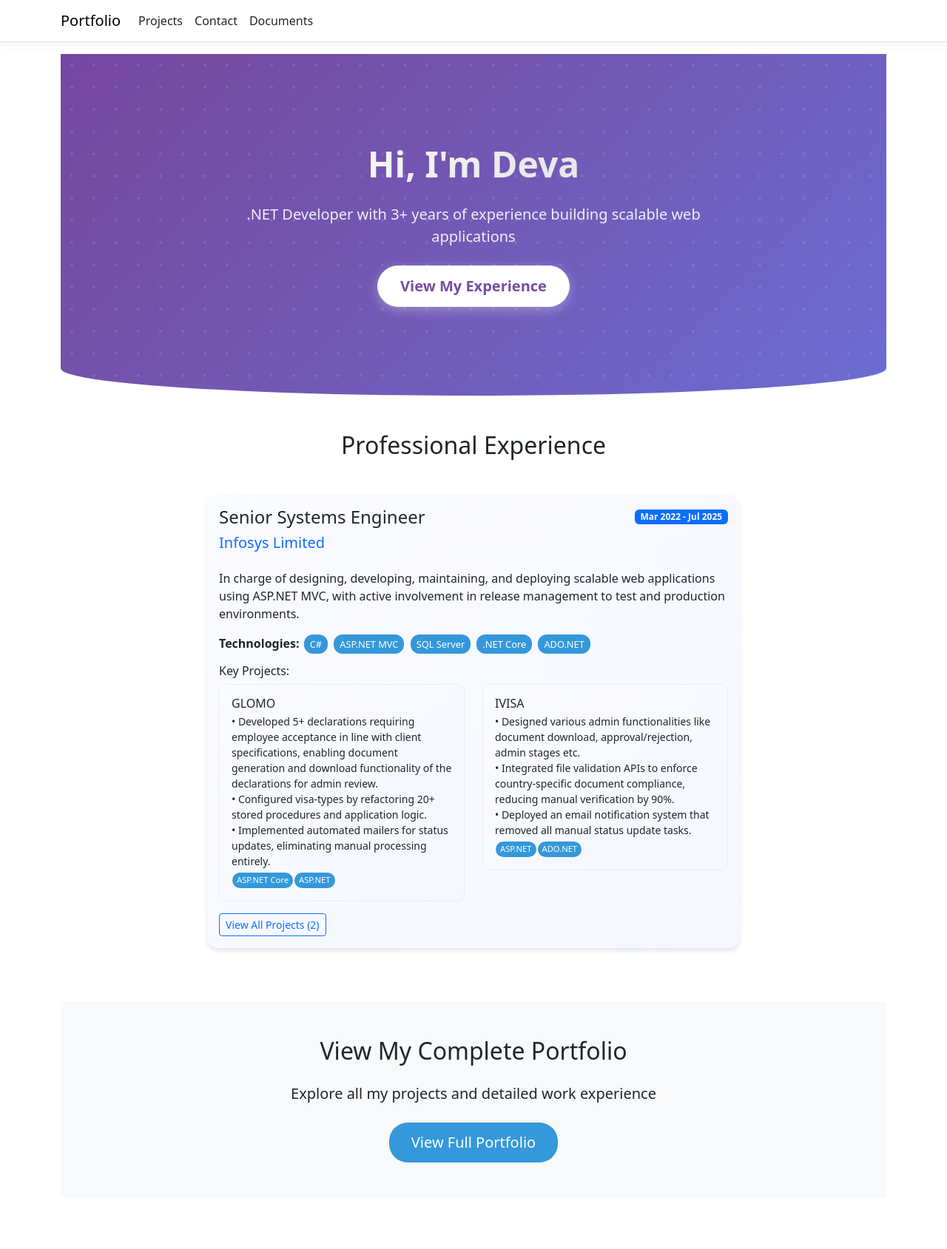
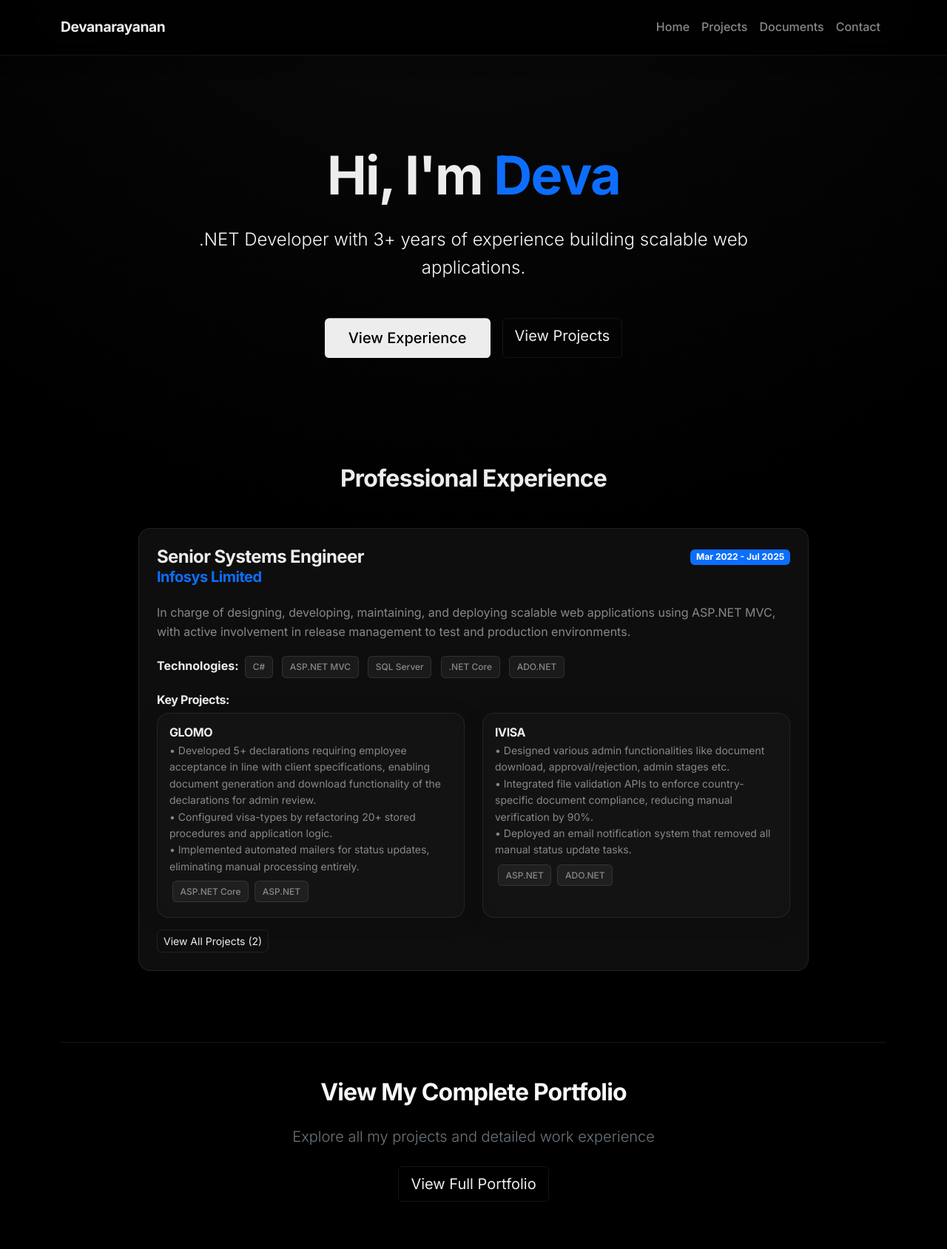
Before and after one commit to Devanarayanan09/PortfolioSite, an ASP.NET Core app: page / in a window 1280 px wide. Shown: the whole page at 74% size. Before the commit the page ends 1572 px from the top, so only its background shows below. Run offline with ASP.NET Core 8, Linux system fonts and the light colour scheme; data comes from the database, SQL or seed files in the repository; style sheets or scripts are compiled from the project's sources.

Commit message:
Updated design

```diff
--- a/Pages/Index.cshtml
+++ b/Pages/Index.cshtml
@@ -4,13 +4,18 @@
     ViewData["Title"] = "Home";
 }
 
-<section class="hero-section">
-    <div class="container-fluid">
+<section class="hero-section py-5 px-3 d-flex align-items-center" style="min-height: 60vh;">
+    <div class="container animate-float">
         <div class="row">
-            <div class="col-lg-8 mx-auto">
-                <h1 class="display-4 mb-4">Hi, I'm Deva</h1>
-                <p class="lead mb-4">.NET Developer with 3+ years of experience building scalable web applications</p>
-                <a href="#experience" class="btn btn-light btn-lg">View My Experience</a>
+            <div class="col-lg-10 mx-auto text-center">
+                <h1 class="display-2 mb-4 fw-bolder tracking-tight">Hi, I'm <span class="text-primary">Deva</span></h1>
+                <p class="lead mb-5 text-light fs-4" style="max-width: 800px; margin: 0 auto;">
+                    .NET Developer with 3+ years of experience building scalable web applications.
+                </p>
+                <div class="d-flex justify-content-center gap-3">
+                    <a href="#experience" class="btn btn-primary btn-lg">View Experience</a>
+                    <a asp-page="/Projects" class="btn btn-outline-primary btn-lg">View Projects</a>
+                </div>
             </div>
         </div>
     </div>
@@ -21,11 +26,11 @@
         <h2 class="text-center mb-5">Professional Experience</h2>
 
         <div class="row">
-            <div class="col-lg-8 mx-auto">
+            <div class="col-lg-10 mx-auto">
                 @foreach (var experience in Model.Experiences)
                 {
-                    <div class="experience-card card mb-4">
-                        <div class="card-body">
+                    <div class="glass-card mb-4 mb-lg-5">
+                        <div class="card-body bg-transparent p-0">
                             <div class="d-flex justify-content-between align-items-start">
                                 <div>
                                     <h4 class="card-title">@experience.Position</h4>
@@ -57,7 +62,7 @@
                                         @foreach (var project in experience.Projects.Take(2))
                                         {
                                             <div class="col-md-6 mb-2">
-                                                <div class="card project-preview-card">
+                                                <div class="glass-panel text-start h-100">
                                                     <div class="card-body p-3">
                                                         <h6 class="card-title mb-1">@project.Title</h6>
                                                         <p class="card-text small mb-1">@Html.Raw(project.Description)</p>
@@ -86,41 +91,21 @@
     </div>
 </section>
 
-<section class="bg-light py-5">
+<section class="bg-transparent py-5 border-top border-secondary" style="border-color: var(--glass-border) !important;">
     <div class="container text-center">
-        <h2 class="mb-4">View My Complete Portfolio</h2>
-        <p class="lead mb-4">Explore all my projects and detailed work experience</p>
-        <a asp-page="/Projects" class="btn btn-primary btn-lg">View Full Portfolio</a>
+        <h2 class="mb-4 text-light">View My Complete Portfolio</h2>
+        <p class="lead mb-4 text-secondary">Explore all my projects and detailed work experience</p>
+        <a asp-page="/Projects" class="btn btn-outline-primary btn-lg">View Full Portfolio</a>
     </div>
 </section>
 
 <style>
-    .experience-card {
-        transition: transform 0.3s ease;
-        border: none;
-        border-radius: 15px;
-        box-shadow: 0 4px 6px rgba(0, 0, 0, 0.1);
-    }
-
-        .experience-card:hover {
-            transform: translateY(-2px);
-            box-shadow: 0 8px 25px rgba(0, 0, 0, 0.15);
-        }
-
     .project-preview-card {
-        border: 1px solid #e9ecef;
-        border-radius: 10px;
         transition: all 0.2s ease;
     }
 
-        .project-preview-card:hover {
-            border-color: var(--secondary-color);
-            background-color: #f8f9fa;
-        }
-
-    .tech-badge.small {
-        font-size: 0.7rem;
-        padding: 2px 6px;
-        margin: 1px;
+    .project-preview-card:hover {
+        border-color: var(--accent-primary);
+        background-color: rgba(255, 255, 255, 0.05);
     }
 </style>
--- a/Pages/Shared/_Layout.cshtml
+++ b/Pages/Shared/_Layout.cshtml
@@ -4,6 +4,12 @@
     <meta charset="utf-8" />
     <meta name="viewport" content="width=device-width, initial-scale=1.0" />
     <title>@ViewData["Title"] - Portfolio</title>
+
+    <!-- Fonts -->
+    <link rel="preconnect" href="https://fonts.googleapis.com">
+    <link rel="preconnect" href="https://fonts.gstatic.com" crossorigin>
+    <link href="https://fonts.googleapis.com/css2?family=Inter:wght@300;400;500;600;700;800&display=swap" rel="stylesheet">
+
     <link rel="stylesheet" href="~/lib/bootstrap/dist/css/bootstrap.min.css" />
     <link rel="stylesheet" href="~/css/site.css" asp-append-version="true" />
     <link rel="stylesheet" href="~/PortfolioSite.styles.css" asp-append-version="true" />
@@ -11,22 +17,25 @@
 </head>
 <body>
     <header>
-        <nav class="navbar navbar-expand-sm navbar-toggleable-sm navbar-light bg-white border-bottom box-shadow mb-3">
+        <nav class="navbar navbar-expand-sm navbar-toggleable-sm mb-4 fixed-top glass-panel" style="border-radius: 0; border-top: none; border-left: none; border-right: none;">
             <div class="container">
-                <a class="navbar-brand" asp-page="/Index">Portfolio</a>
+                <a class="navbar-brand" asp-page="/Index">Devanarayanan</a>
                 <button class="navbar-toggler" type="button" data-bs-toggle="collapse" data-bs-target=".navbar-collapse">
                     <span class="navbar-toggler-icon"></span>
                 </button>
-                <div class="navbar-collapse collapse d-sm-inline-flex justify-content-between">
-                    <ul class="navbar-nav flex-grow-1">
+                <div class="navbar-collapse collapse d-sm-inline-flex justify-content-end">
+                    <ul class="navbar-nav">
                         <li class="nav-item">
-                            <a class="nav-link text-dark" asp-page="/Projects">Projects</a>
+                            <a class="nav-link" asp-page="/Index">Home</a>
                         </li>
                         <li class="nav-item">
-                            <a class="nav-link text-dark" asp-page="/Contact">Contact</a>
+                            <a class="nav-link" asp-page="/Projects">Projects</a>
                         </li>
                         <li class="nav-item">
-                            <a class="nav-link text-dark" asp-page="/Documents">Documents</a>
+                            <a class="nav-link" asp-page="/Documents">Documents</a>
+                        </li>
+                        <li class="nav-item">
+                            <a class="nav-link" asp-page="/Contact">Contact</a>
                         </li>
                     </ul>
                 </div>
@@ -34,7 +43,7 @@
         </nav>
     </header>
 
-    <div class="container">
+    <div class="container" style="padding-top: 100px;">
         <main role="main" class="pb-3">
             @RenderBody()
         </main>
--- a/wwwroot/css/site.css
+++ b/wwwroot/css/site.css
@@ -1,335 +1,232 @@
+/* Global Custom Properties */
+/* Global Custom Properties */
 :root {
-    --primary-color: #2c3e50;
-    --secondary-color: #3498db;
-    --accent-color: #e74c3c;
-}
-.hero-section {
-    background: linear-gradient(135deg, #667eea 0%, #764ba2 100%);
-    color: white;
-    padding: 120px 0;
-    text-align: center;
-    position: relative;
+    --bg-dark: #000000;
+    --bg-darker: #0a0a0a;
+    --text-primary: #ededed;
+    --text-secondary: #888888;
+    --accent-primary: #ffffff;
+    --accent-secondary: #a1a1aa;
+    --accent-gradient: linear-gradient(135deg, #ffffff 0%, #a1a1aa 100%);
+    --glass-bg: rgba(20, 20, 20, 0.7);
+    --glass-border: rgba(255, 255, 255, 0.08);
+    --font-sans: 'Inter', system-ui, -apple-system, sans-serif;
 }
 
-    .hero-section::before {
-        content: "";
-        position: absolute;
-        top: 0;
-        left: 0;
-        width: 100%;
-        height: 100%;
-        background-image: radial-gradient(rgba(255,255,255,0.1) 2px, transparent 2px);
-        background-size: 30px 30px;
-        z-index: 0;
+/* Base Stylings */
+body {
+    background-color: var(--bg-dark);
+    color: var(--text-primary);
+    font-family: var(--font-sans);
+    line-height: 1.6;
+    min-height: 100vh;
+    position: relative;
+    overflow-x: hidden;
+    background-image: radial-gradient(circle at 50% -20%, rgba(255,255,255,0.05), rgba(0,0,0,1) 50%);
 }
 
-    .hero-section > * {
-        position: relative;
-        z-index: 1;
-    }
-.hero-section {
-    position: relative;
-    background: linear-gradient(135deg, #667eea 0%, #764ba2 100%);
-    color: white;
-    padding: 120px 0;
-    text-align: center;
-    border-bottom-left-radius: 50% 8%;
-    border-bottom-right-radius: 50% 8%;
+h1, h2, h3, h4, h5, h6 {
+    font-weight: 700;
+    color: var(--text-primary);
+    letter-spacing: -0.025em;
 }
 
-
-/*.hero-section {
-    background: linear-gradient(135deg, #667eea 0%, #764ba2 100%);
-    color: white;
-    padding: 100px 0;
-    text-align: center;
-}*/
-    .hero-section h1 {
-        font-size: 3rem;
-        font-weight: 700;
-        background: linear-gradient(90deg, #fff, #dcdcdc);
-        -webkit-background-clip: text;
-        -webkit-text-fill-color: transparent;
-    }
-.hero-section {
-    background: linear-gradient(-45deg, #667eea, #764ba2, #6a11cb, #2575fc);
-    background-size: 400% 400%;
-    animation: gradientBG 15s ease infinite;
+p {
+    color: var(--text-secondary);
 }
 
-@keyframes gradientBG {
-    0% {
-        background-position: 0% 50%;
+a {
+    color: var(--accent-primary);
+    text-decoration: none;
+    transition: color 0.3s ease;
 }
 
-    50% {
-        background-position: 100% 50%;
+a:hover {
+    color: var(--accent-secondary);
 }
 
-    100% {
-        background-position: 0% 50%;
-    }
-}
-.btn-light {
-    background: #fff;
-    color: #764ba2;
-    font-weight: 600;
-    border-radius: 30px;
-    padding: 12px 30px;
-    transition: all 0.3s ease;
-    box-shadow: 0 4px 15px rgba(255,255,255,0.3);
+/* Glassmorphism Utilities */
+.glass-panel {
+    background: var(--glass-bg);
+    backdrop-filter: blur(16px);
+    -webkit-backdrop-filter: blur(16px);
+    border: 1px solid var(--glass-border);
+    border-radius: 1rem;
+    box-shadow: 0 4px 30px rgba(0, 0, 0, 0.1);
 }
 
-/*filter section*/
+.glass-card {
+    background: var(--glass-bg);
+    backdrop-filter: blur(12px);
+    border: 1px solid var(--glass-border);
+    border-radius: 1rem;
+    padding: 1.5rem;
+    transition: transform 0.3s ease, border-color 0.3s ease, box-shadow 0.3s ease;
+}
+
+.glass-card:hover {
+    transform: translateY(-5px);
+    border-color: rgba(255, 255, 255, 0.2);
+    box-shadow: 0 10px 40px rgba(0, 0, 0, 0.2);
+}
+
+/* Navbar overrides */
+.navbar {
+    background: rgba(0, 0, 0, 0.8) !important;
+    backdrop-filter: blur(12px);
+    border-bottom: 1px solid var(--glass-border) !important;
+    padding: 1rem 0;
+}
+
+.navbar-brand {
+    font-weight: 700;
+    font-size: 1.2rem;
+    color: var(--text-primary) !important;
+    letter-spacing: -0.02em;
+    background: none;
+    -webkit-text-fill-color: var(--text-primary);
+}
+
+.navbar-brand:hover {
+    opacity: 0.8;
+}
+
+.nav-link {
+    color: var(--text-secondary) !important;
+    font-weight: 500;
+    transition: color 0.3s ease;
+    position: relative;
+    padding: 0.5rem 1rem;
+}
+
+.nav-link:hover, .nav-link:focus {
+    color: var(--text-primary) !important;
+}
+
+.nav-link::after {
+    content: '';
+    position: absolute;
+    width: 0;
+    height: 2px;
+    bottom: 0;
+    left: 50%;
+    background: var(--accent-gradient);
+    transition: all 0.3s ease;
+    transform: translateX(-50%);
+}
+
+.nav-link:hover::after {
+    width: 80%;
+}
+
+.navbar-toggler {
+    background-color: rgba(255, 255, 255, 0.1) !important;
+    border-color: rgba(255, 255, 255, 0.2) !important;
+}
+
+.navbar-toggler-icon {
+    filter: invert(1);
+}
+
+/* Typography Enhancements */
 .text-gradient {
-    background: linear-gradient(135deg, #667eea 0%, #764ba2 100%);
+    background: var(--accent-gradient);
     -webkit-background-clip: text;
     -webkit-text-fill-color: transparent;
     background-clip: text;
-    font-weight: 600;
 }
 
-.btn-filter-combined {
-    display: flex;
-    align-items: center;
-    gap: 0.75rem;
-    border: 2px solid #e9ecef;
-    border-radius: 15px;
-    padding: 1rem 1.5rem;
-    text-decoration: none;
-    transition: all 0.3s ease;
-    min-width: 140px;
-    background: white;
-    position: relative;
-}
-
-.btn-filter-inactive-combined {
-    color: #6c757d;
-    border-color: #e9ecef;
-    box-shadow: 0 3px 10px rgba(0, 0, 0, 0.05);
-}
-
-    .btn-filter-inactive-combined:hover {
-        border-color: #667eea;
-        transform: translateY(-3px);
-        box-shadow: 0 6px 20px rgba(102, 126, 234, 0.15);
-        color: #667eea;
-    }
-
-.btn-filter-active-combined {
-    background: linear-gradient(135deg, #667eea 0%, #764ba2 100%);
-    color: white;
-    border-color: transparent;
-    box-shadow: 0 6px 20px rgba(102, 126, 234, 0.25);
-    transform: translateY(-2px);
-}
-
-    .btn-filter-active-combined:hover {
-        transform: translateY(-3px);
-        box-shadow: 0 8px 25px rgba(102, 126, 234, 0.35);
-    }
-
-.filter-icon {
-    font-size: 1.25rem;
-    width: 30px;
-    text-align: center;
-    flex-shrink: 0;
-}
-
-.filter-content {
-    display: flex;
-    flex-direction: column;
-    align-items: flex-start;
-    gap: 0.25rem;
-    flex-grow: 1;
-}
-
-.filter-text {
-    font-weight: 600;
-    font-size: 0.9rem;
-    white-space: nowrap;
-}
-
-/* COUNT BADGE STYLING (from third example) */
-.filter-count-badge {
-    background: #f8f9fa;
-    color: #6c757d;
-    padding: 0.2rem 0.6rem;
-    border-radius: 15px;
-    font-size: 0.75rem;
-    font-weight: 700;
-    min-width: 25px;
-    text-align: center;
-    display: inline-block;
-    border: 1px solid #e9ecef;
-}
-
-.btn-filter-active-combined .filter-count-badge {
-    background: rgba(255, 255, 255, 0.3);
-    color: white;
-    border-color: rgba(255, 255, 255, 0.2);
-    backdrop-filter: blur(10px);
-}
-
-.btn-filter-inactive-combined:hover .filter-count-badge {
-    background: #667eea;
-    color: white;
-    border-color: #667eea;
-}
-
-.card {
-    border-radius: 20px;
-    overflow: hidden;
-}
-
-.card-body {
-    background: linear-gradient(135deg, #fafbff 0%, #f5f7ff 100%);
-}
-
-/* Hover effects */
-.btn-filter-combined:hover .filter-icon {
-    transform: scale(1.1);
-    transition: transform 0.3s ease;
-}
-
-/* Responsive adjustments */
-@@media (max-width: 768px) {
-    .btn-filter-combined {
-        min-width: 120px;
-        padding: 0.75rem 1rem;
-        flex-direction: column;
-        text-align: center;
-        gap: 0.5rem;
-    }
-
-    .filter-icon {
-        font-size: 1.1rem;
-        width: auto;
-    }
-
-    .filter-content {
-        align-items: center;
-    }
-
-    .filter-text {
-        font-size: 0.85rem;
-    }
-
-    .filter-count-badge {
-        font-size: 0.7rem;
-        padding: 0.15rem 0.5rem;
-    }
-}
-
-
-    .btn-light:hover {
-        background: #764ba2;
-        color: #fff;
-        transform: scale(1.05);
-        box-shadow: 0 8px 20px rgba(0,0,0,0.2);
-    }
-
-
-    .hero-section p {
-        font-size: 1.25rem;
-        opacity: 0.9;
-    }
-
-
-.project-card {
-    transition: transform 0.3s ease, box-shadow 0.3s ease;
+/* Button Refinements */
+.btn-primary {
+    background: var(--text-primary);
     border: none;
-    border-radius: 15px;
-    overflow: hidden;
-    box-shadow: 0 4px 6px rgba(0, 0, 0, 0.1);
-}
-
-    .project-card:hover {
-        transform: translateY(-5px);
-        box-shadow: 0 8px 25px rgba(0, 0, 0, 0.15);
-    }
-
-.tech-badge {
-    background: var(--secondary-color);
-    color: white;
-    padding: 4px 8px;
-    border-radius: 12px;
-    font-size: 0.8rem;
-    margin: 2px;
-}
-
-.btn-primary {
-    background: var(--secondary-color);
-    border: none;
-    padding: 12px 30px;
-    border-radius: 25px;
-    transition: all 0.3s ease;
+    border-radius: 6px;
+    padding: 0.75rem 2rem;
+    font-weight: 500;
+    transition: all 0.2s ease;
+    color: var(--bg-dark);
 }
 
 .btn-primary:hover {
-        background: #2980b9;
-        transform: translateY(-2px);
+    transform: translateY(-1px);
+    background: #ffffff;
+    box-shadow: 0 4px 15px rgba(255,255,255,0.1);
 }
 
-.contact-form {
-    background: #f8f9fa;
-    padding: 40px;
-    border-radius: 15px;
-    box-shadow: 0 4px 6px rgba(0, 0, 0, 0.1);
+.btn-outline-primary {
+    background: transparent;
+    border: 1px solid var(--glass-border);
+    color: var(--text-primary);
+    border-radius: 6px;
+    transition: all 0.2s ease;
 }
 
-.social-links {
-    margin-top: 20px;
+.btn-outline-primary:hover {
+    background: rgba(255,255,255,0.1);
+    border-color: rgba(255,255,255,0.2);
+    color: white;
 }
 
-    .social-links a {
-        color: var(--primary-color);
-        font-size: 1.5rem;
-        margin: 0 10px;
-        transition: color 0.3s ease;
+/* Tech Badges */
+.tech-badge {
+    background: rgba(255, 255, 255, 0.05);
+    color: var(--text-secondary);
+    border: 1px solid rgba(255, 255, 255, 0.1);
+    padding: 0.25rem 0.6rem;
+    border-radius: 6px;
+    font-size: 0.75rem;
+    font-weight: 500;
+    margin: 0.25rem;
+    display: inline-block;
+    transition: all 0.2s ease;
 }
 
-        .social-links a:hover {
-            color: var(--secondary-color);
+.tech-badge:hover {
+    background: rgba(255, 255, 255, 0.1);
+    border-color: rgba(255, 255, 255, 0.2);
+    color: var(--text-primary);
 }
+
+/* Common Components */
 .heading-wrapper {
     position: relative;
     padding: 2rem 0;
+    text-align: center;
 }
 
 .main-heading {
     font-size: 3.5rem;
-    font-weight: 300;
+    font-weight: 800;
     margin-bottom: 0.5rem;
-    letter-spacing: -1px;
-}
-
-.heading-text {
-    color: #2c3e50;
-    font-weight: 400;
+    color: var(--text-primary);
 }
 
 .heading-accent {
-    color: #667eea;
-    font-weight: 600;
-}
-
-.heading-underline {
-    width: 60px;
-    height: 4px;
-    background: linear-gradient(90deg, #667eea, #764ba2);
-    margin: 0 auto 1rem auto;
-    border-radius: 2px;
+    background: var(--accent-gradient);
+    -webkit-background-clip: text;
+    -webkit-text-fill-color: transparent;
 }
 
 .heading-description {
-    color: #7f8c8d;
+    color: var(--text-secondary);
     font-size: 1.1rem;
-    font-style: italic;
+    max-width: 600px;
+    margin: 0 auto;
 }
 
-@@media (max-width: 768px) {
-    .main-heading {
-        font-size: 2.5rem;
+/* Animations */
+@keyframes float {
+    0% { transform: translateY(0px); }
+    50% { transform: translateY(-10px); }
+    100% { transform: translateY(0px); }
 }
+
+.animate-float {
+    animation: float 6s ease-in-out infinite;
 }
+
+@keyframes pulse-glow {
+    0% { box-shadow: 0 0 0 0 rgba(59, 130, 246, 0.4); }
+    70% { box-shadow: 0 0 0 15px rgba(59, 130, 246, 0); }
+    100% { box-shadow: 0 0 0 0 rgba(59, 130, 246, 0); }
+}
```
Also changed, not shown: Pages/Contact.cshtml (+24 -44 lines), Pages/Documents.cshtml (+13 -30 lines), Pages/Projects.cshtml (+15 -23 lines), 2 other files. Lines whose indentation alone changed are shown as unchanged.
